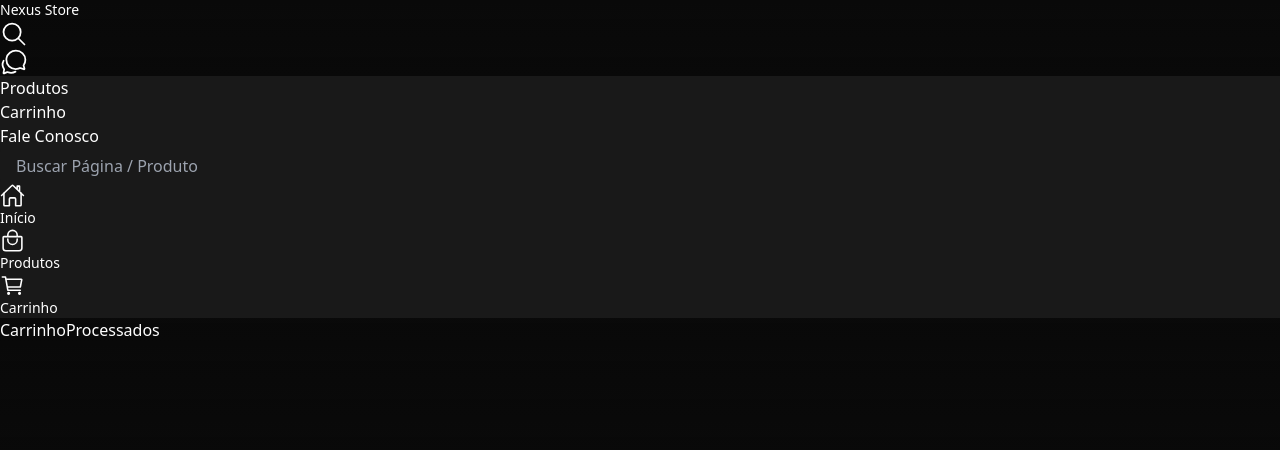
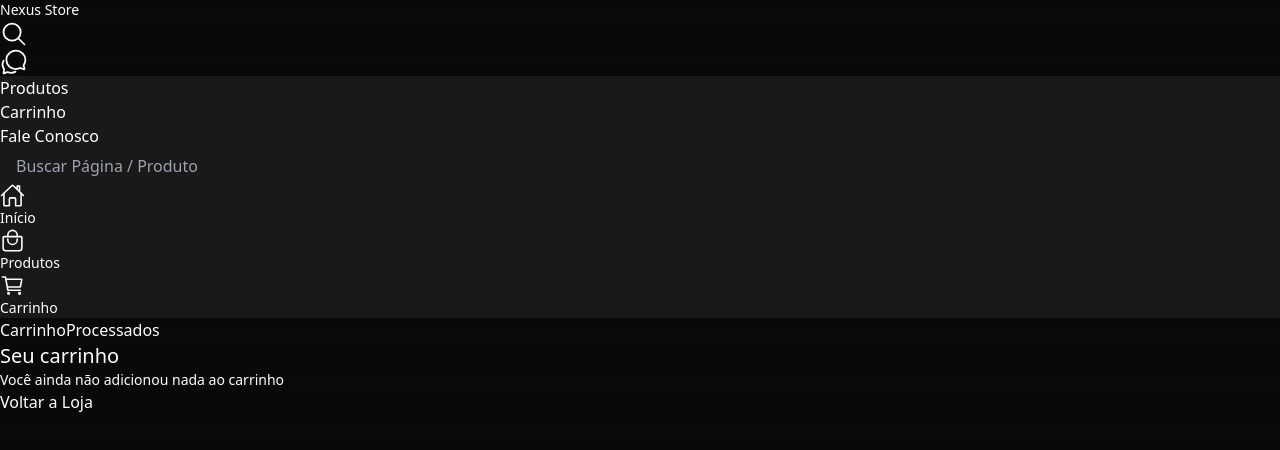
Before and after one commit to nexusprime-here/nexus_store, a Next.js app: page /cart in a window 1280 px wide. Shown: the top 450 px of the page. Built offline with nearby package versions, Linux system fonts and the light colour scheme.

Commit message:
cart pages without products style changed

```diff
--- a/src/app/cart/CartProduct.tsx
+++ b/src/app/cart/CartProduct.tsx
@@ -30,14 +30,14 @@
 		router.push('/checkout');
 	}
 
-	return cartProducts.length > 0
-		? (
-
+	return (
 		<div className="mt-5 mb-8">
 			<h1 className="text-center font-semibold text-2xl">
 				Seu carrinho
 			</h1>
 
+			{cartProducts.length > 0
+				? <>
 					<div className="flex mx-5 my-5 items-center justify-around">
 						<Button
 							onClick={handleClick}
@@ -57,9 +57,17 @@
 							{cartProducts}
 						</>
 					</ul>
+				</>
+				: (
+					<div className="mt-5 mx-10 flex flex-col justify-center text-center">
+						<p className="text-sm">Você ainda não adicionou nada ao carrinho</p>
+
+						<Button className="w-[40%] h-8 mt-4 " link="/" placeholder="Voltar a Loja" />
 					</div>
 				)
-		: <></>
+			}
+		</div>
+	)
 }
 
 interface Props {
--- a/src/app/cart/StatusProduct.tsx
+++ b/src/app/cart/StatusProduct.tsx
@@ -37,7 +37,9 @@
 					</ul>
 				)
 				: (
-					<p>Você ainda não comprou nada.</p>
+					<div className="mt-5 mx-10 flex flex-col justify-center text-center">
+						<p>Você ainda não comprou nada.</p>
+					</div>
 				)
 			}
 		</div>
--- a/src/components/Button.tsx
+++ b/src/components/Button.tsx
@@ -33,14 +33,9 @@
 		</div>
 	}
 
-	const Element = (args: any) => {
-		return link
-			? <Link {...args} />
-			: <button {...args} />
-	}
 
-	return (
-		<Element
+	const btn = (
+		<button
 			{...props}
 			ref={ref}
 			disabled={loading || props.disabled}
@@ -53,8 +48,12 @@
 				? <Loading />
 				: placeholder
 			}
-		</Element>
-	)
+		</button>
+	);
+
+	return link
+		? <Link href={link}>{btn}</Link>
+		: btn
 });
 
 Button.displayName = 'Button';
--- a/src/components/Submenu.tsx
+++ b/src/components/Submenu.tsx
@@ -2,7 +2,7 @@
 import { tv } from "tailwind-variants";
 
 const buttonClass = tv({
-	base: "w-full p-[4px] pb-[8px] text-gray-500",
+	base: "transition w-full p-[4px] pb-[8px] text-gray-500",
 	variants: {
 		active: { true: 'text-white border-white border-b-[1px]' }
 	}
```
Also changed, not shown: src/components/Collection/item.tsx (+2 -0 lines). Lines whose indentation alone changed are shown as unchanged.
